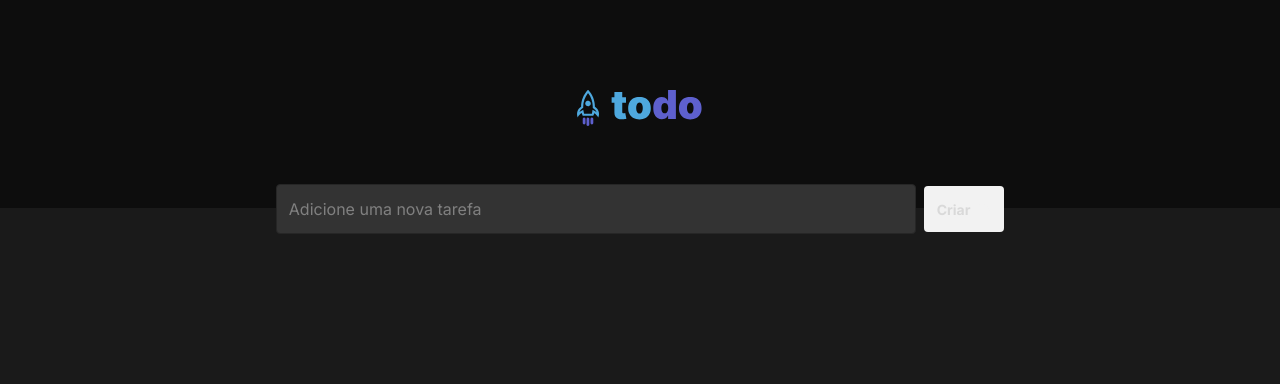
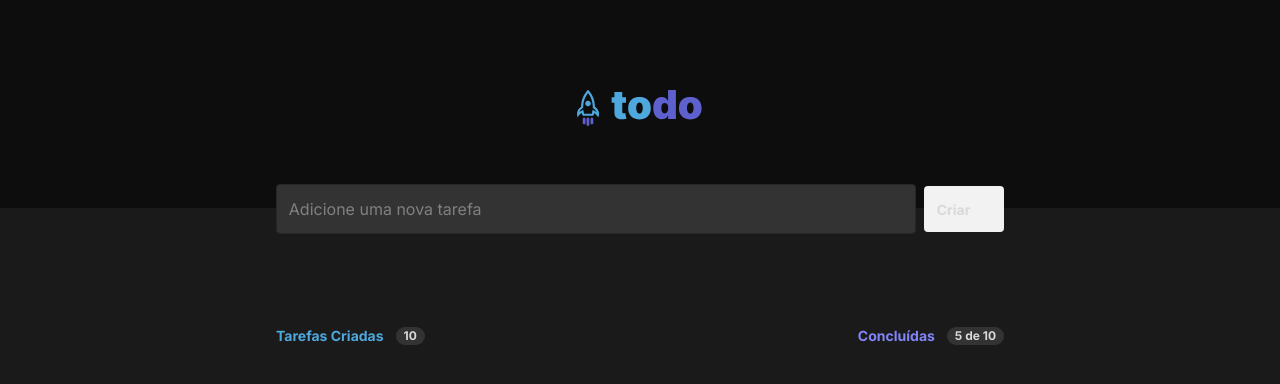
Before and after one commit to Rafeso/Ignite-ToDo, a React (Vite) app: page / in a window 1280 px wide. Shown: the top 384 px of the page. Built offline with nearby package versions, Linux system fonts and the light colour scheme.

Commit message:
Commit: Estrutura de componente Tasks finalizada.

```diff
--- a/src/App.tsx
+++ b/src/App.tsx
@@ -1,9 +1,11 @@
 import { Header } from "./components/Header/Index";
+import { Tasks } from "./components/Tasks";
 
 export function App() {
 	return (
 		<div className="bg-gray-600 min-h-screen min-w-screen">
 			<Header />
+      <Tasks />
 		</div>
 	);
 }
--- /dev/null
+++ b/src/components/Tasks/index.tsx
@@ -0,0 +1,17 @@
+export function Tasks() {
+  return (
+    <section className="max-w-[46rem] m-auto mt-[5.625rem] p-1">
+      <header className="flex items-center justify-between mt-6">
+        <div className="flex items-center gap-3">
+          <p className="text-blue-500 text-sm font-bold">Tarefas Criadas</p>
+          <span className="bg-gray-400 text-gray-200 px-2 rounded-full text-[0.75rem] font-bold">10</span>
+        </div>
+
+        <div className="flex items-center gap-3">
+          <p className="text-purple-500 text-sm font-bold">Concluídas</p>
+          <span className="bg-gray-400 text-gray-200 px-2 rounded-full text-[0.75rem] font-bold">5 de 10</span>
+        </div>
+      </header>
+    </section>
+  )
+}
```
